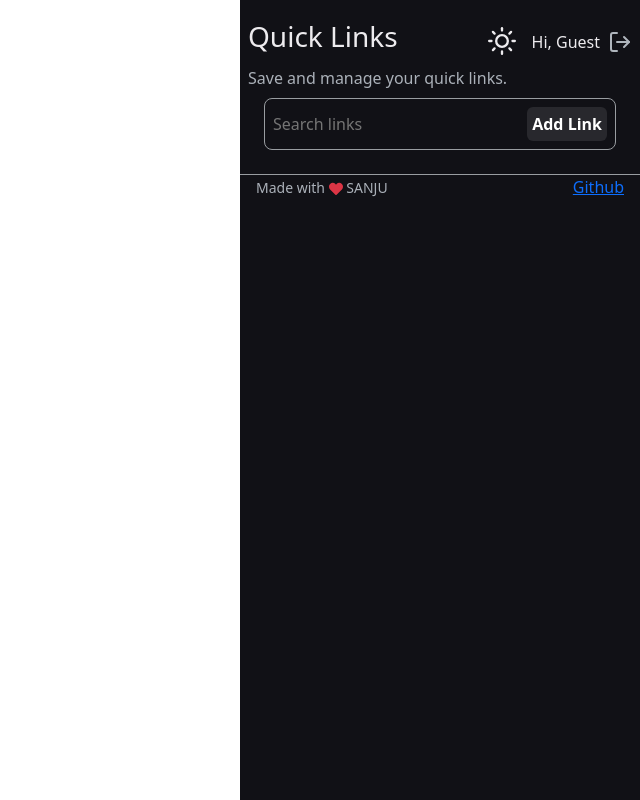
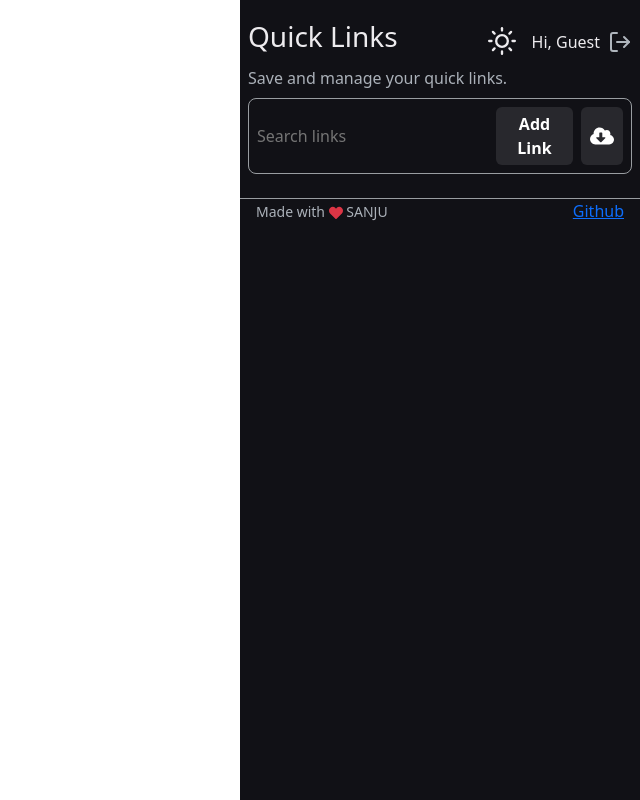
Before and after one commit to Sanjuchilukuri/QuickLinks-Browser-extension, a React (Vite) app: page / in a window 1280 px wide. Both pictures are taken after a click on the link "Continue Without Login". Shown: the whole page, without its empty margins (640-1280 px from the left). Built offline with nearby package versions, Linux system fonts and the light colour scheme.

Commit message:
--added text-truncate

```diff
--- a/src/components/header/Header.tsx
+++ b/src/components/header/Header.tsx
@@ -23,7 +23,7 @@ function Header() {
               </span>
               {isAuthenticated &&
                 <span className="ms-3">
-                  <span className="text-primary">Hi, {user.userName }</span>
+                  <span className="text-primary text-truncate" title={user.userName}>Hi, {user.userName }</span>
                   <span className="ms-2 fs-4 text-link cursor-pointer" onClick={()=>logOut()}><FiLogOut /></span>
                 </span>
               }
--- a/src/components/link/Link.tsx
+++ b/src/components/link/Link.tsx
@@ -30,8 +30,8 @@ function Link(props:ILinkProps) {
     <div className="border border-start-0 border-end-0 border-bottom-0  mt-1" >
         <div className="mx-3 d-flex justify-content-between p-1 align-items-center ">
             <div>
-                <h5 className="h6 text-primary fw-bold">{props.Title}</h5>
-                <p className="small text-link">{props.Url}</p>
+                <h5 className="h6 text-primary fw-bold text-truncate" title={props.Title}>{props.Title}</h5>
+                <p className="small text-link text-truncate" title={props.Url}>{props.Url}</p>
             </div>
             <div className="d-flex gap-2">
                 <QuickAction
--- a/src/components/quickAccessBar/QuickAccessBar.tsx
+++ b/src/components/quickAccessBar/QuickAccessBar.tsx
@@ -1,11 +1,13 @@
 import UseLinks from "../../Hooks/UseLinks";
+import { FaCloudDownloadAlt } from "react-icons/fa";
 
 function QuickAccessBar() {
 
   const {filterLinks} = UseLinks();
 
   return (
-    <div className="border mt-2 d-flex p-2 rounded-3 mx-4">
+    <div className="mx-2">
+      <div className="border mt-2 d-flex p-2 rounded-3 ">
         <input
           type="search"
           className="bg-transparent border-0 text-secondary outline-0 flex-grow-1 me-2"
@@ -16,6 +18,10 @@ function QuickAccessBar() {
         <button type="button" className="btn bg-secondary text-white fw-bold p-1" data-bs-toggle="modal" data-bs-target="#AddLinkModal">
           Add Link
         </button>
+        <button type="button" title="Download All" className="btn ms-2 bg-secondary text-white fw-bold d-flex px-2 align-items-center">
+          <FaCloudDownloadAlt className="fs-4"/>
+        </button>
+      </div>
     </div>
   );
 }
```
Lines whose indentation alone changed are shown as unchanged.
